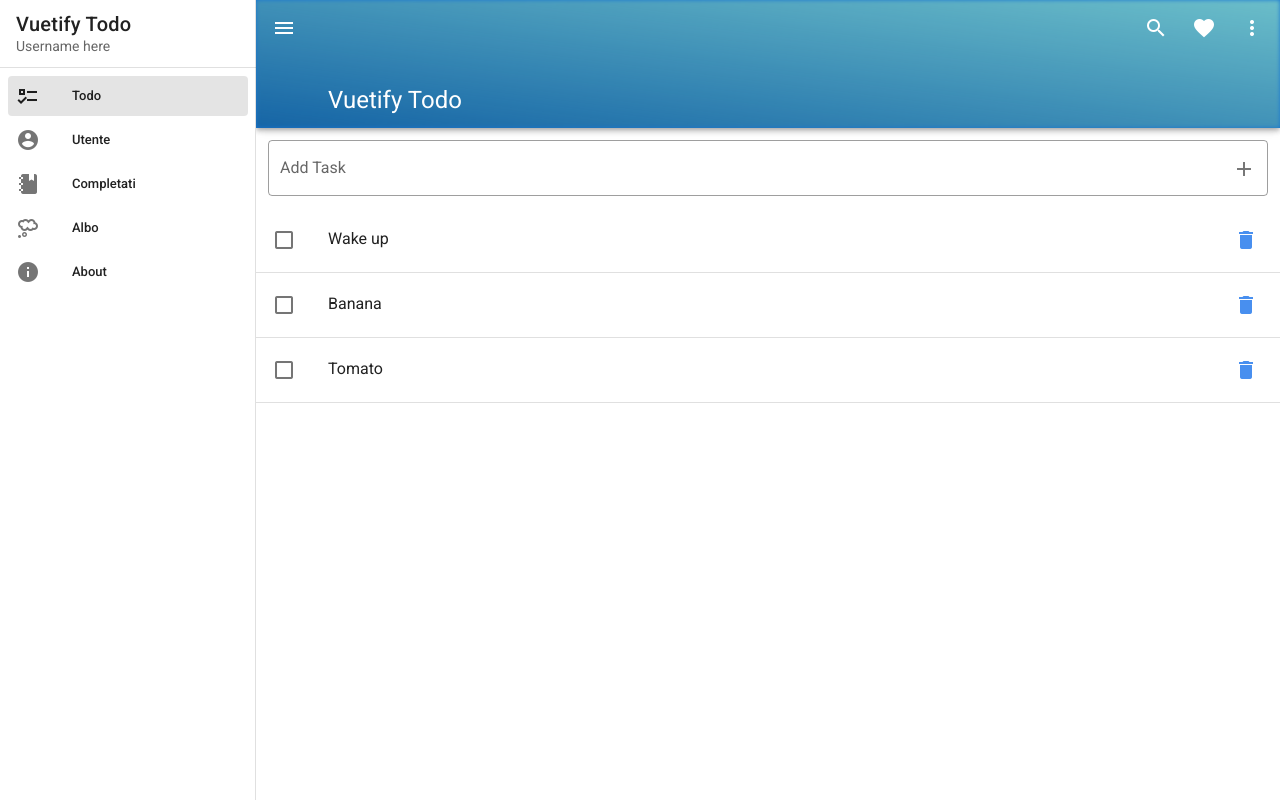
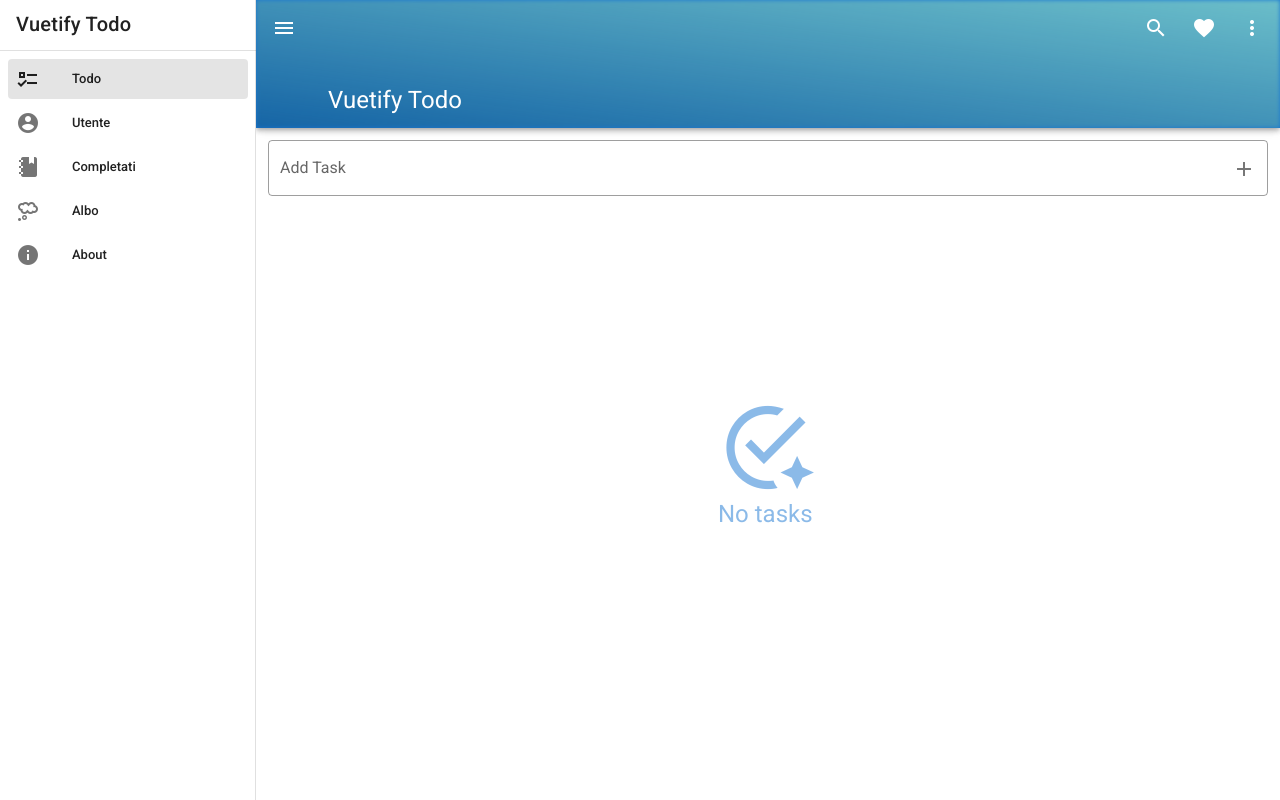
Before and after one commit to Tizzz-555/todo-app, a Vue app: page / in a window 1280 px wide. Built offline with nearby package versions, Linux system fonts and the light colour scheme.

Commit message:
setUser state

```diff
--- a/src/App.vue
+++ b/src/App.vue
@@ -7,7 +7,7 @@
       <v-list-item>
         <v-list-item-content>
           <v-list-item-title class="title"> Vuetify Todo </v-list-item-title>
-          <v-list-item-subtitle> Username here </v-list-item-subtitle>
+          <v-list-item-subtitle> {{ user }} </v-list-item-subtitle>
         </v-list-item-content>
       </v-list-item>
 
@@ -74,6 +74,7 @@
 </template>
 
 <script>
+import { mapState } from "vuex";
 export default {
   data: () => ({
     drawer: null,
@@ -85,5 +86,8 @@ export default {
       { title: "About", icon: "mdi-information", to: "/about" },
     ],
   }),
+  computed: {
+    ...mapState(["user"]), // map the user state property
+  },
 };
 </script>
--- a/src/store/index.js
+++ b/src/store/index.js
@@ -5,33 +5,18 @@ Vue.use(Vuex);
 
 export default new Vuex.Store({
   state: {
-    tasks: [
-      {
-        id: 1,
-        title: "Wake up",
-        user: "",
-        done: false,
-      },
-      {
-        id: 2,
-        title: "Banana",
-        user: "",
-        done: false,
-      },
-      {
-        id: 3,
-        title: "Tomato",
-        user: "",
-        done: false,
-      },
-    ],
+    tasks: [],
+    user: "",
   },
   mutations: {
+    setUser(state, name) {
+      state.user = name;
+    },
     addTask(state, newTaskTitle) {
       let newTask = {
         id: Date.now(),
         title: newTaskTitle,
-        user: "",
+        user: state.user,
         done: false,
       };
       state.tasks.push(newTask);
--- a/src/views/UtenteView.vue
+++ b/src/views/UtenteView.vue
@@ -13,12 +13,17 @@
       ></v-text-field>
 
       <v-btn
-        class="mr-4"
+        class="mr-4 mt-4"
         @click="submit"
       >
         submit
       </v-btn>
-      <v-btn @click="clear"> clear </v-btn>
+      <v-btn
+        class="mr-4 mt-4"
+        @click="clear"
+      >
+        clear
+      </v-btn>
     </form>
   </div>
 </template>
@@ -26,6 +31,7 @@
 <script>
 import { validationMixin } from "vuelidate";
 import { required, maxLength } from "vuelidate/lib/validators";
+import { mapMutations } from "vuex"; // import mapMutations from Vuex
 
 export default {
   mixins: [validationMixin],
@@ -50,9 +56,13 @@ export default {
   },
 
   methods: {
+    ...mapMutations(["setUser"]), // map the setUser mutation
     submit() {
       this.$v.$touch();
-      console.log(this.name);
+      if (!this.$v.$invalid) {
+        this.setUser(this.name); // call the mutation when the form is valid
+        console.log(this.name);
+      }
     },
     clear() {
       this.$v.$reset();
@@ -61,3 +71,5 @@ export default {
   },
 };
 </script>
+
+// class="mr-4"
```
